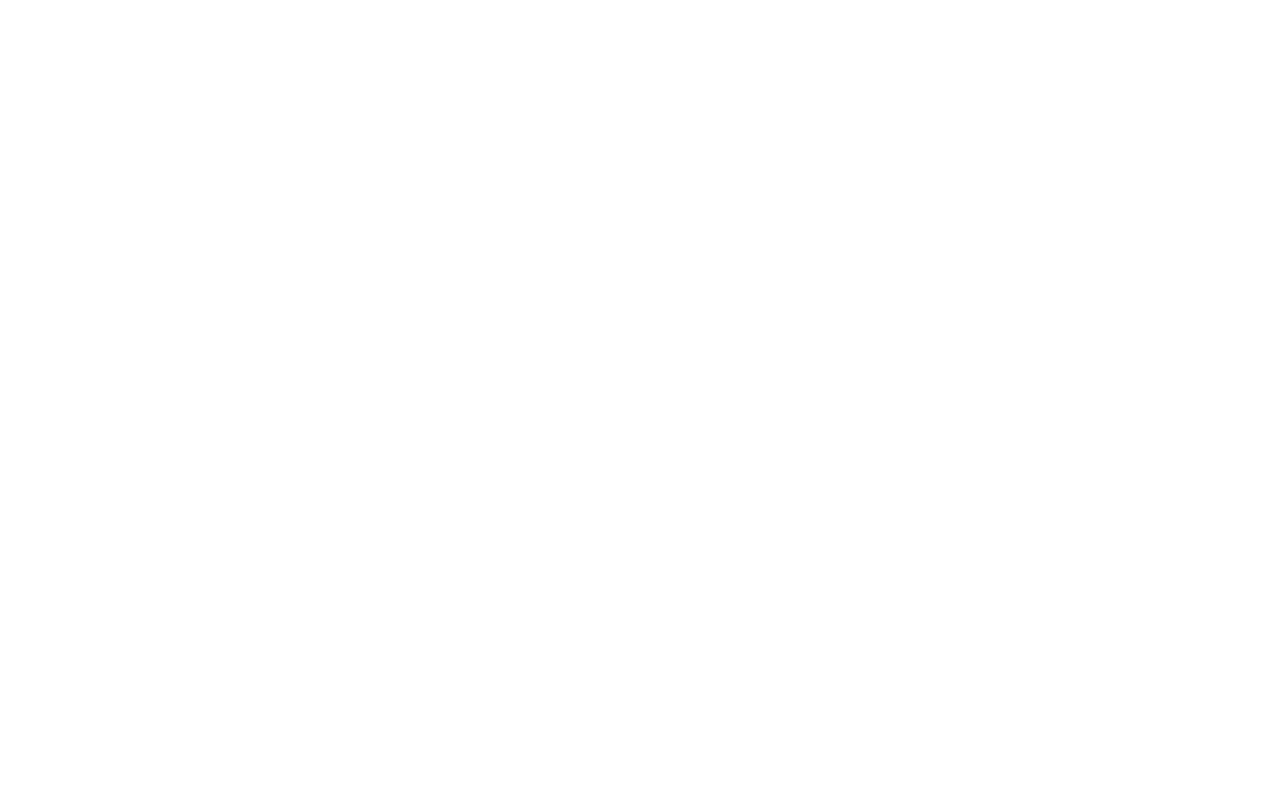
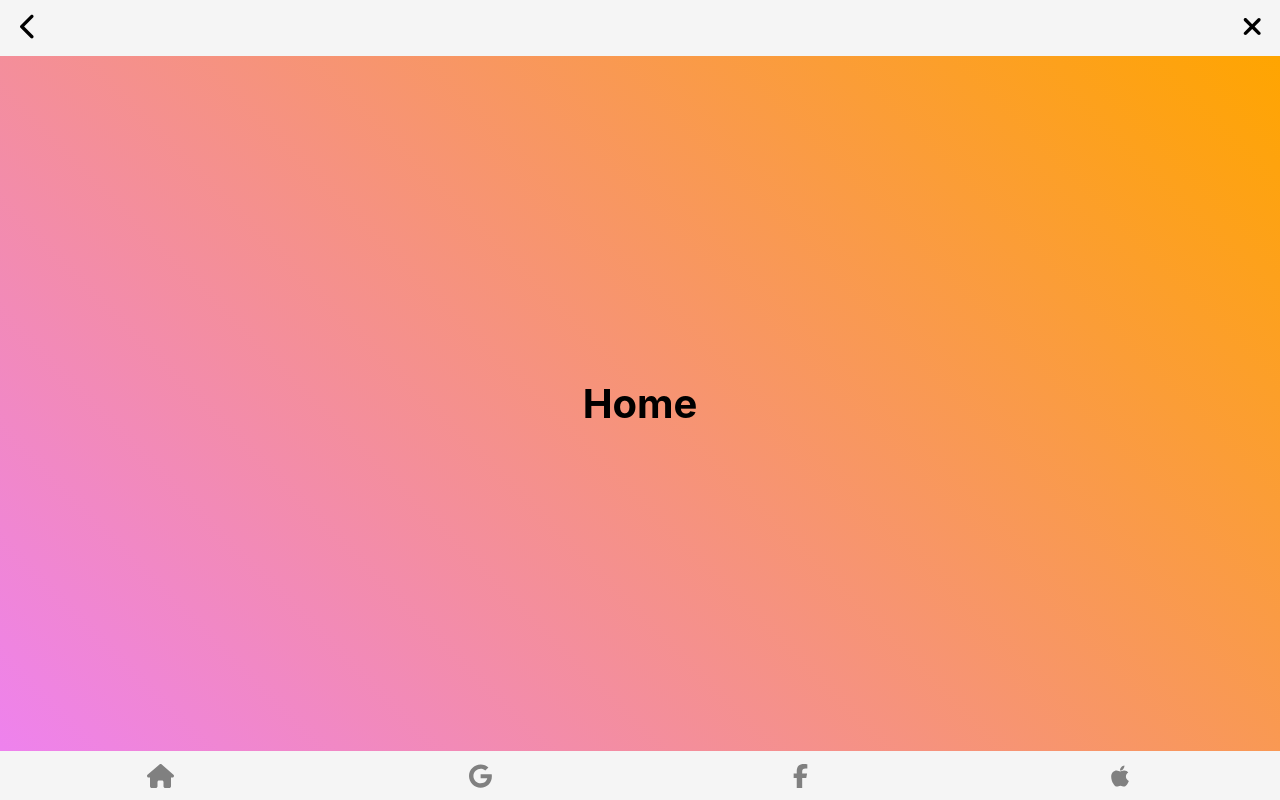
Before and after one commit to gdsc-ssu/react-page-stack-study, a React (Create React App) app: page / in a window 1280 px wide. Built offline with nearby package versions, Linux system fonts and the light colour scheme.

Commit message:
design UI without animation, type

```diff
--- a/src/App.css
+++ /dev/null
@@ -1,3 +0,0 @@
-.App {
-  text-align: center;
-}
--- a/src/App.tsx
+++ b/src/App.tsx
@@ -1,8 +1,21 @@
 import React from 'react';
-import './App.css';
+import { Routes, Route } from 'react-router-dom';
 
-function App() {
-  return <div className="App"></div>;
-}
+import Layout from './Layout';
+import Contents from './routes/Contents';
+import Home from './routes/Home';
+import NotFound from './routes/NotFound';
+
+const App = () => {
+  return (
+    <Routes>
+      <Route element={<Layout />}>
+        <Route path="/" element={<Home />} />
+        <Route path="/:id" element={<Contents />} />
+        <Route path="*" element={<NotFound />} />
+      </Route>
+    </Routes>
+  );
+};
 
 export default App;
--- /dev/null
+++ b/src/Layout.tsx
@@ -0,0 +1,22 @@
+import React from 'react';
+import { Outlet } from 'react-router-dom';
+import FooterNav from './components/FooterNav';
+import HeaderNav from './components/HeaderNav';
+
+const Layout = () => {
+  return (
+    <>
+      <header>
+        <HeaderNav />
+      </header>
+      <main>
+        <Outlet />
+      </main>
+      <footer>
+        <FooterNav />
+      </footer>
+    </>
+  );
+};
+
+export default Layout;
--- /dev/null
+++ b/src/components/FooterNav.tsx
@@ -0,0 +1,40 @@
+import React from 'react';
+import { NavLink } from 'react-router-dom';
+
+const Navigation = () => {
+  return (
+    <nav>
+      <LinkItem path="/">
+        <i className="fas fa-home"></i>
+      </LinkItem>
+      <LinkItem path="/Google">
+        <i className="fab fa-google"></i>
+      </LinkItem>
+      <LinkItem path="/Facebook">
+        <i className="fab fa-facebook-f"></i>
+      </LinkItem>
+      <LinkItem path="/Apple">
+        <i className="fab fa-apple"></i>
+      </LinkItem>
+    </nav>
+  );
+};
+
+const LinkItem = ({ path, children }) => {
+  const activeStyle = {
+    color: 'black',
+  };
+
+  return (
+    <NavLink
+      to={path}
+      style={({ isActive }) => {
+        isActive ? activeStyle : null;
+      }}
+    >
+      {children}
+    </NavLink>
+  );
+};
+
+export default Navigation;
--- /dev/null
+++ b/src/components/HeaderNav.tsx
@@ -0,0 +1,22 @@
+import React from 'react';
+import { useNavigate, useParams } from 'react-router-dom';
+
+const HeaderNav = () => {
+  const navigate = useNavigate();
+  const { id } = useParams();
+
+  const goBack = () => navigate(-1);
+  return (
+    <>
+      <button className="back-btn" onClick={goBack}>
+        <i className="fas fa-chevron-left"></i>
+      </button>
+      <span className="header-title">{id}</span>
+      <button className="close-btn">
+        <i className="fas fa-times"></i>
+      </button>
+    </>
+  );
+};
+
+export default HeaderNav;
--- a/src/index.css
+++ /dev/null
@@ -1,13 +0,0 @@
-body {
-  margin: 0;
-  font-family: -apple-system, BlinkMacSystemFont, 'Segoe UI', 'Roboto', 'Oxygen',
-    'Ubuntu', 'Cantarell', 'Fira Sans', 'Droid Sans', 'Helvetica Neue',
-    sans-serif;
-  -webkit-font-smoothing: antialiased;
-  -moz-osx-font-smoothing: grayscale;
-}
-
-code {
-  font-family: source-code-pro, Menlo, Monaco, Consolas, 'Courier New',
-    monospace;
-}
--- a/src/index.tsx
+++ b/src/index.tsx
@@ -1,11 +1,14 @@
 import React from 'react';
-import ReactDOM from 'react-dom';
-import './index.css';
+import ReactDom from 'react-dom';
+import { BrowserRouter } from 'react-router-dom';
+
 import App from './App';
+import './style/style.css';
+import '@fortawesome/fontawesome-free/js/all.js';
 
-ReactDOM.render(
-  <React.StrictMode>
+ReactDom.render(
+  <BrowserRouter>
     <App />
-  </React.StrictMode>,
+  </BrowserRouter>,
   document.getElementById('root')
 );
--- /dev/null
+++ b/src/routes/Contents.tsx
@@ -0,0 +1,10 @@
+import React from 'react';
+import { useParams } from 'react-router-dom';
+
+const Contents = () => {
+  const { id } = useParams();
+
+  return <h2>{id}</h2>;
+};
+
+export default Contents;
--- /dev/null
+++ b/src/routes/Home.tsx
@@ -0,0 +1,7 @@
+import React from 'react';
+
+const Home = () => {
+  return <h2>Home</h2>;
+};
+
+export default Home;
--- /dev/null
+++ b/src/routes/NotFound.tsx
@@ -0,0 +1,5 @@
+import React from 'react';
+
+const NotFound = () => <h2>There's nothing here!</h2>;
+
+export default NotFound;
--- /dev/null
+++ b/src/style/style.css
@@ -0,0 +1,95 @@
+html {
+  box-sizing: border-box;
+}
+
+*,
+*:before,
+*:after {
+  box-sizing: inherit;
+}
+
+body {
+  margin: 0;
+  width: 100%;
+  height: 100vh;
+  font-family: -apple-system, BlinkMacSystemFont, 'Segoe UI', 'Roboto', 'Oxygen',
+    'Ubuntu', 'Cantarell', 'Fira Sans', 'Droid Sans', 'Helvetica Neue',
+    sans-serif;
+  -webkit-font-smoothing: antialiased;
+  -moz-osx-font-smoothing: grayscale;
+}
+
+code {
+  font-family: source-code-pro, Menlo, Monaco, Consolas, 'Courier New',
+    monospace;
+}
+
+div#root {
+  width: 100%;
+  height: 100%;
+  display: flex;
+  flex-direction: column;
+  justify-content: space-between;
+  align-items: center;
+}
+
+header {
+  display: flex;
+  justify-content: space-between;
+  align-items: center;
+  width: 100%;
+  height: 3.5rem;
+  background-color: whitesmoke;
+}
+
+header > button {
+  width: 3.5rem;
+  height: 3.5rem;
+  outline: none;
+  border: none;
+  font-size: 1.7rem;
+  background-color: transparent;
+  cursor: pointer;
+}
+
+header > span {
+  font-size: 1.2rem;
+  font-weight: 600;
+}
+
+main {
+  display: flex;
+  justify-content: center;
+  align-items: center;
+  width: 100%;
+  height: 100%;
+  background: linear-gradient(45deg, Violet, Orange);
+}
+
+main > h2 {
+  font-size: 2.5rem;
+}
+
+footer {
+  width: 100%;
+  height: 3.5rem;
+  background-color: whitesmoke;
+}
+
+footer > nav {
+  display: flex;
+  justify-content: space-between;
+  align-items: center;
+  height: 100%;
+}
+
+footer > nav > a {
+  display: flex;
+  justify-content: center;
+  align-items: center;
+  width: 25%;
+  height: 100%;
+  text-decoration: none;
+  color: gray;
+  font-size: 1.5rem;
+}
```
